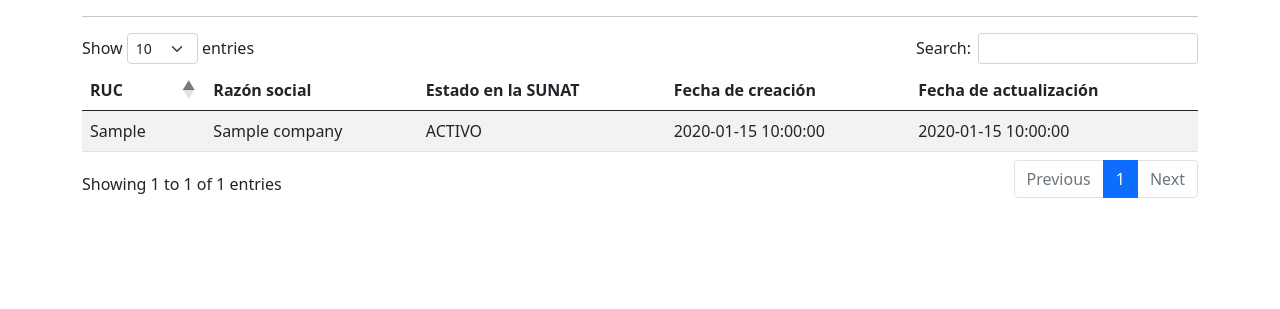
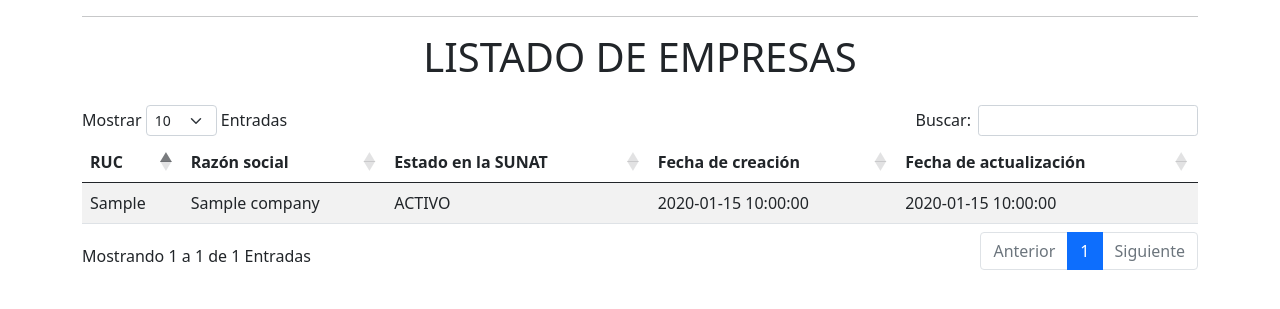
Before and after one commit to giovannirm/proyecto_flask_internet, a Flask app: page / in a window 1280 px wide. Shown: the top 309 px of the page. Run offline with Flask 2, Linux system fonts and the light colour scheme; tables that the repository leaves empty hold one stand-in row (values such as "Sample post"); some libraries are stand-ins or nearby versions.

Commit message:
list of companies in root path

```diff
--- a/app/templates/index.html
+++ b/app/templates/index.html
@@ -1,6 +1,7 @@
 {% extends "base.html" %}
 
 {% block content %}
+<h1 class="text-center text-dark mb-4">LISTADO DE EMPRESAS</h1>
 <table id="data" class="table table-striped">
     <thead>
         <tr>
@@ -30,12 +31,32 @@
     $(document).ready(function () {
         $('#data').DataTable({
             columns: [
-                { orderable: false, searchable: false },
-                { orderable: false, searchable: false },
-                { orderable: false, searchable: false },
-                { orderable: false, searchable: false },
-                { orderable: false, searchable: false }
+                { orderable: true, searchable: true },
+                { orderable: true, searchable: true },
+                { orderable: true, searchable: true },
+                { orderable: true, searchable: false },
+                { orderable: true, searchable: false }
             ],
+            language: {
+                "decimal": "",
+                "emptyTable": "No hay información",
+                "info": "Mostrando _START_ a _END_ de _TOTAL_ Entradas",
+                "infoEmpty": "Mostrando 0 to 0 of 0 Entradas",
+                "infoFiltered": "(Filtrado de _MAX_ total entradas)",
+                "infoPostFix": "",
+                "thousands": ",",
+                "lengthMenu": "Mostrar _MENU_ Entradas",
+                "loadingRecords": "Cargando...",
+                "processing": "Procesando...",
+                "search": "Buscar:",
+                "zeroRecords": "Sin resultados encontrados",
+                "paginate": {
+                    "first": "Primero",
+                    "last": "Ultimo",
+                    "next": "Siguiente",
+                    "previous": "Anterior"
+                }
+            },
         });
     });
 </script>
```
